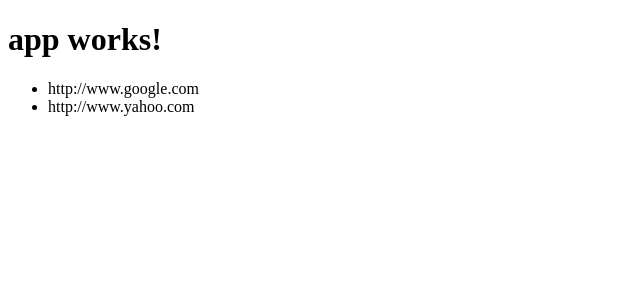
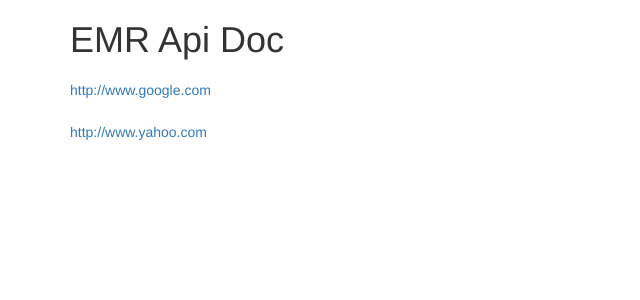
Before and after one commit to hassan-ali-10p/emr-api-doc, an Angular app: page / in a window 1280 px wide. Shown: the top 300 px of the page, without its empty margins (0-640 px from the left). Built offline with nearby package versions, Linux system fonts and the light colour scheme.

Commit message:
bootstrap added to the side-bar view

```diff
--- a/src/app/api-calls/api-calls.component.html
+++ b/src/app/api-calls/api-calls.component.html
@@ -1,5 +1,5 @@
-<ul>
+<ul class="nav nav-pills nav-stacked">
   <li *ngFor="let apiCall of apiCalls">
-    {{apiCall}}
+    <a href="#">{{apiCall}}</a>
   </li>
 </ul>
--- a/src/app/app.component.html
+++ b/src/app/app.component.html
@@ -1,5 +1,16 @@
-<h1>
-  {{title}}
-</h1>
+<div class="container">
+  <h1>
+    {{title}}
+  </h1>
 
-<app-api-calls></app-api-calls>
+  <div class="row">
+    <div class="row">
+      <div class="col-md-4">
+        <app-api-calls></app-api-calls>
+      </div>
+      <div class="col-md-8">
+        <!-- call-detail-view -->
+      </div>
+    </div>
+  </div>
+</div>
--- a/src/app/app.component.ts
+++ b/src/app/app.component.ts
@@ -6,5 +6,5 @@
   styleUrls: ['./app.component.css']
 })
 export class AppComponent {
-  title = 'app works!';
+  title = 'EMR Api Doc';
 }
--- a/src/index.html
+++ b/src/index.html
@@ -7,6 +7,7 @@
 
   <meta name="viewport" content="width=device-width, initial-scale=1">
   <link rel="icon" type="image/x-icon" href="favicon.ico">
+  <link rel="stylesheet" href="https://maxcdn.bootstrapcdn.com/bootstrap/3.3.7/css/bootstrap.min.css">
 </head>
 <body>
   <app-root>Loading...</app-root>
```
